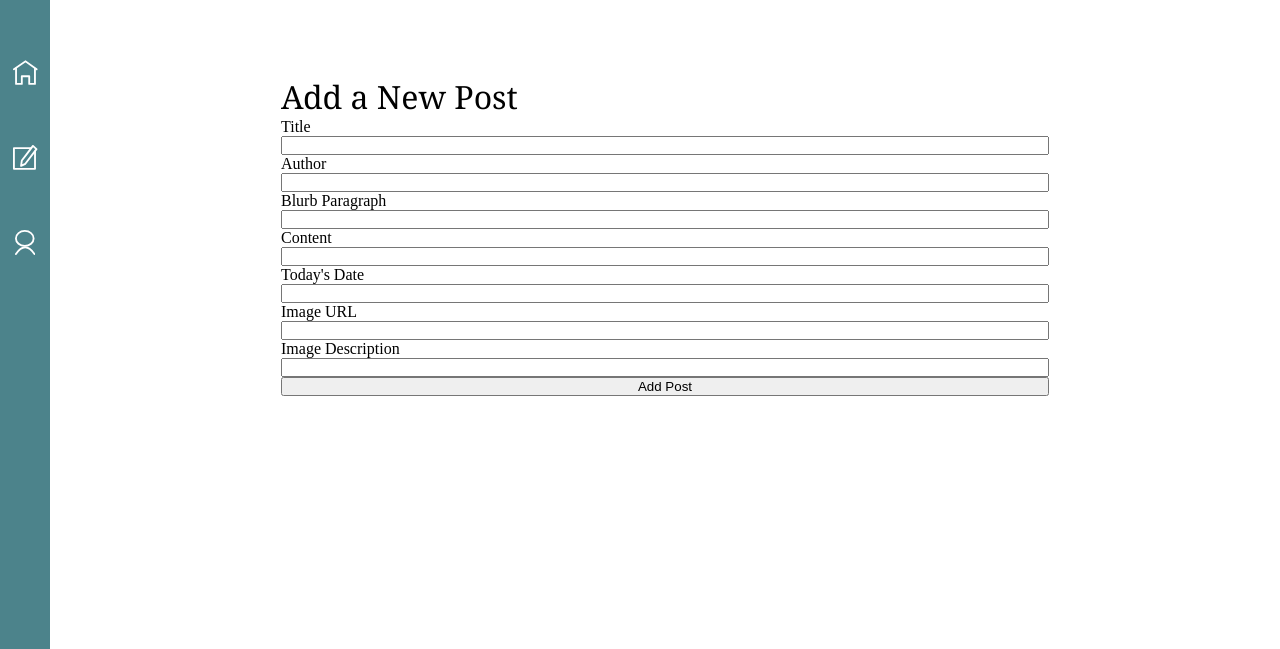
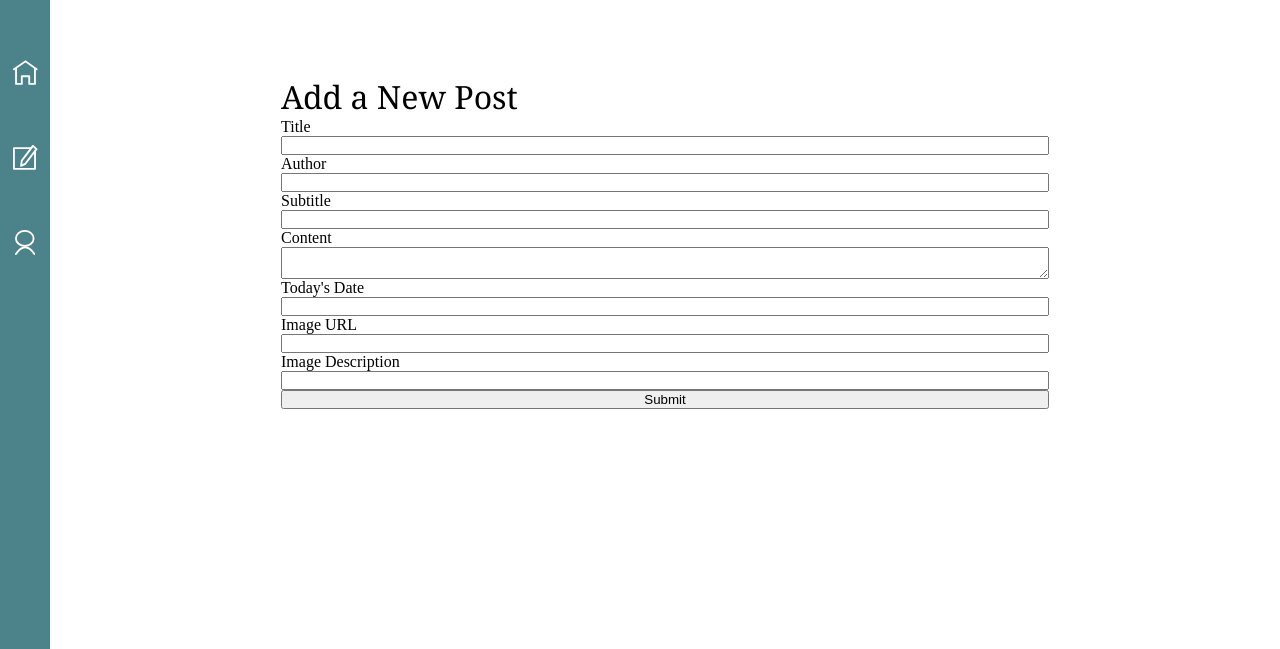
Before and after one commit to CanRaffs89/flask-blog, a Flask app: page /add in a window 1280 px wide. Shown: the top 649 px of the page. Run offline with Flask 2, Linux system fonts and the light colour scheme.

Commit message:
Set up Flask forms

```diff
--- a/app.py
+++ b/app.py
@@ -1,13 +1,29 @@
-from flask import Flask, render_template, request, redirect, url_for
+from flask import Flask, render_template, redirect, url_for
+from flask_wtf import FlaskForm
+from wtforms import StringField, SubmitField, TextAreaField
+from wtforms.validators import DataRequired
+
 
 app = Flask(__name__)
+app.config['SECRET_KEY'] = '40014fa522110b5a21b52cca'
+
+class NewPostForm(FlaskForm):
+    title = StringField("Title", validators=[DataRequired()])
+    author = StringField("Author", validators=[DataRequired()])
+    subtitle = StringField("Subtitle", validators=[DataRequired()])
+    content = TextAreaField("Content", validators=[DataRequired()])
+    date = StringField("Today's Date", validators=[DataRequired()])
+    image = StringField("Image URL", validators=[DataRequired()])
+    image_text = StringField("Image Description", validators=[DataRequired()])
+    submit = SubmitField("Submit")
+
 
 posts = [
     {
         "id": 1,
         "title": "10 Things To Do In Toronto",
         "author": "Jane Doe",
-        "intro_paragraph": "Laborum ullam quo quo quia nesciunt ut fuga illum. Ullam nihil nulla id consequatur minus autem beatae expedita. Rerum sed error id quas at quos est.",
+        "subtitle": "Laborum ullam quo quo quia nesciunt ut fuga illum. Ullam nihil nulla id consequatur minus autem beatae expedita. Rerum sed error id quas at quos est.",
         "content": "\nQui quos quasi ad consectetur facere.\nAd veniam aut quisquam. Molestias et deserunt ex inventore molestiae ab delectus. Hic accusamus voluptatem unde soluta tenetur non quaerat. Labore officiis minima explicabo consectetur quo repellendus voluptates fuga. Dicta excepturi totam optio ea vero eligendi molestias. Unde ut dolorum praesentium similique consequatur tenetur dolorem amet.\nQui eum vitae assumenda consequatur aut nesciunt. Hic beatae et totam. Et quibusdam qui consequatur sint aut accusantium quis.\nQui sed aut assumenda et dolore nihil quia. Nemo ipsam rerum ad id autem voluptatem quidem in.",
         "date_created": "Jan 1, 2021",
         "image": "../static/img/toronto.jpg",
@@ -17,7 +33,7 @@ posts = [
         "id": 2,
         "title": "5 Winter Kayaking Hotspots",
         "author": "John Smith",
-        "intro_paragraph": "Eveniet placeat animi quo tenetur possimus. Aut ea dignissimos quas sed sint saepe tempora et. Molestiae repellat quis nihil accusantium.",
+        "subtitle": "Eveniet placeat animi quo tenetur possimus. Aut ea dignissimos quas sed sint saepe tempora et. Molestiae repellat quis nihil accusantium.",
         "content": "\nQui quos quasi ad consectetur facere.\nAd veniam aut quisquam. Molestias et deserunt ex inventore molestiae ab delectus. Hic accusamus voluptatem unde soluta tenetur non quaerat. Labore officiis minima explicabo consectetur quo repellendus voluptates fuga. Dicta excepturi totam optio ea vero eligendi molestias. Unde ut dolorum praesentium similique consequatur tenetur dolorem amet.\nQui eum vitae assumenda consequatur aut nesciunt. Hic beatae et totam. Et quibusdam qui consequatur sint aut accusantium quis.\nQui sed aut assumenda et dolore nihil quia. Nemo ipsam rerum ad id autem voluptatem quidem in.",
         "date_created": "Nov 6, 2020",
         "image": "../static/img/lake.jpg",
@@ -27,7 +43,7 @@ posts = [
         "id": 3,
         "title": "Montreal's Best Hidden Bars",
         "author": "John Smith",
-        "intro_paragraph": "Ad veniam aut quisquam. Molestias et deserunt ex inventore molestiae ab delectus. Hic accusamus voluptatem unde soluta tenetur non quaerat. Labore officiis minima explicabo consectetur quo repellendus voluptates fuga.",
+        "subtitle": "Ad veniam aut quisquam. Molestias et deserunt ex inventore molestiae ab delectus. Hic accusamus voluptatem unde soluta tenetur non quaerat. Labore officiis minima explicabo consectetur quo repellendus voluptates fuga.",
         "content": "\nQui quos quasi ad consectetur facere.\nAd veniam aut quisquam. Molestias et deserunt ex inventore molestiae ab delectus. Hic accusamus voluptatem unde soluta tenetur non quaerat. Labore officiis minima explicabo consectetur quo repellendus voluptates fuga. Dicta excepturi totam optio ea vero eligendi molestias. Unde ut dolorum praesentium similique consequatur tenetur dolorem amet.\nQui eum vitae assumenda consequatur aut nesciunt. Hic beatae et totam. Et quibusdam qui consequatur sint aut accusantium quis.\nQui sed aut assumenda et dolore nihil quia. Nemo ipsam rerum ad id autem voluptatem quidem in.",
         "date_created": "Dec 15, 2020",
         "image": "../static/img/montreal.jpg",
@@ -46,21 +62,22 @@ def get_post(post_id):
 
 @app.route("/add", methods=["GET", "POST"])
 def add_post():
-    if request.method == "POST":
+    form = NewPostForm()
+    if form.validate_on_submit():
         new_post = {
             "id": (len(posts) + 1),
-            "title": request.form["title"],
-            "author": request.form["author"],
-            "intro_paragraph": request.form["intro"],
-            "content": request.form["content"],
-            "date_created": request.form["date"],
-            "image": request.form["image"],
-            "image_alt_text": request.form["alt_text"]
+            "title": form.title.data,
+            "author": form.author.data,
+            "subtitle": form.subtitle.data,
+            "content": form.content.data,
+            "date_created": form.date.data,
+            "image": form.image.data,
+            "image_alt_text": form.image_text.data
         }
 
         posts.append(new_post)
         return redirect(url_for("home"))
-    return render_template("add.html")
+    return render_template("add.html", form=form)
 
 @app.route("/login")
 def login():
@@ -77,9 +94,9 @@ if __name__ == "__main__":
 # Added temporary dictionary of posts for testing purposes
 # Index page and page for each post working
 
-# DONE TODAY
+# DONE THURS 1
 # Added a basic New Post form for testing
+# Set up Flask WTForms
 
 # DO TODAY
-# Install Flask WTForms (refer to Day 62)
 # Start working on login functionality
--- a/templates/add.html
+++ b/templates/add.html
@@ -6,21 +6,22 @@
     <div class="form-container">
         <h1>Add a New Post</h1>
         <form action="{{ url_for('add_post') }}" method="POST">
-            <label>Title</label>
-            <input name="title" type="text">
-            <label>Author</label>
-            <input name="author" type="text">
-            <label>Blurb Paragraph</label>
-            <input name="intro" type="text">
-            <label>Content</label>
-            <input name="content" type="text">
-            <label>Today's Date</label>
-            <input name="date" type="text">
-            <label>Image URL</label>
-            <input name="image" type="text">
-            <label>Image Description</label>
-            <input name="alt_text" type="text">
-            <button type="submit">Add Post</button>
+            {{ form.hidden_tag() }}
+            {{ form.title.label() }}
+            {{ form.title() }}
+            {{ form.author.label() }}
+            {{ form.author() }}
+            {{ form.subtitle.label() }}
+            {{ form.subtitle() }}
+            {{ form.content.label() }}
+            {{ form.content() }}
+            {{ form.date.label() }}
+            {{ form.date() }}
+            {{ form.image.label() }}
+            {{ form.image() }}
+            {{ form.image_text.label() }}
+            {{ form.image_text() }}
+            {{ form.submit() }}
         </form>
     </div>
 </div>
--- a/templates/index.html
+++ b/templates/index.html
@@ -10,7 +10,7 @@
             <section class="blog-post-text">
                 <h3>{{post.date_created}} | BY {{post.author}}</h3>
                 <h1>{{ post.title }}</h1>
-                <p class="hide-on-mobile">{{post.intro_paragraph}}</p>
+                <p class="hide-on-mobile">{{post.subtitle}}</p>
             </section>
         </a></article>
         {% endfor %}
--- a/templates/post.html
+++ b/templates/post.html
@@ -10,7 +10,7 @@
             </section>
             <img class="main-post-img" src="{{post.image}}" alt="{{post.image_alt_text}}">
             <section class="body-text">
-                <p>{{post.intro_paragraph}}</p>
+                <p>{{post.subtitle}}</p>
                 <p>{{post.content}}</p>
             </section>
         </article>
```
Also changed, not shown: 2 other files.
